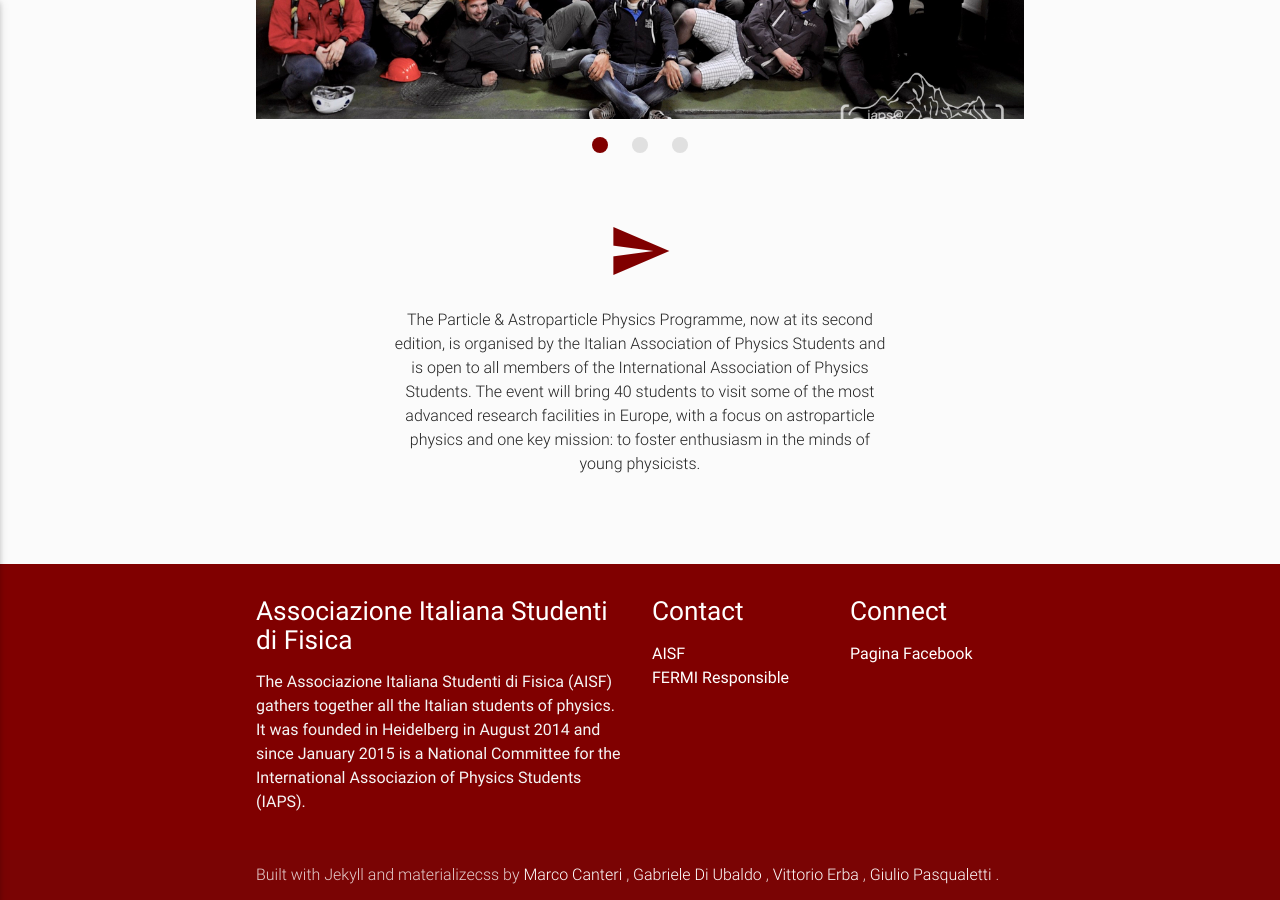
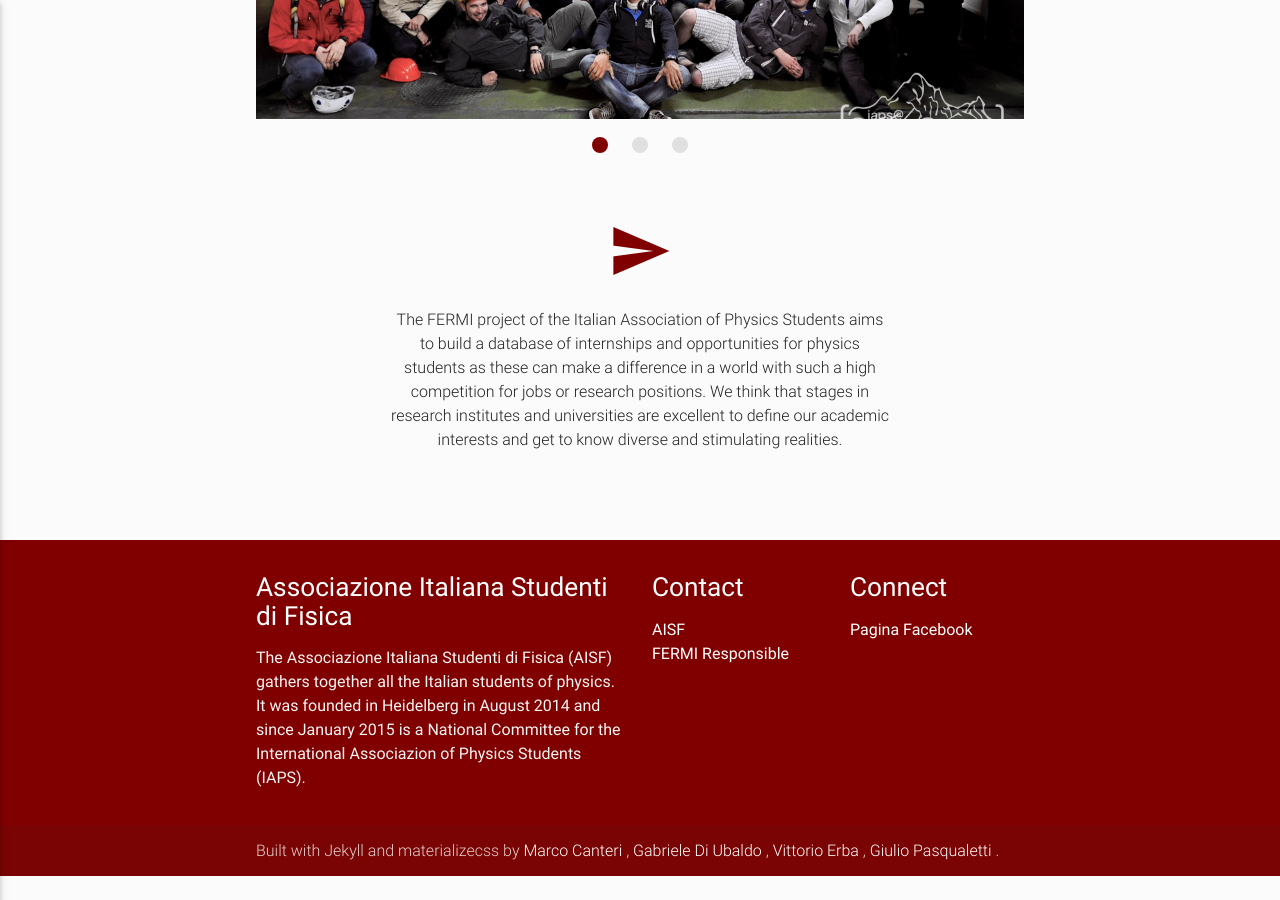
Before and after one commit to philosophysics/fermivisual, a Jekyll site: the page built from index.html, in a window 1280 px wide and 900 px high, scrolled down 1041 px. Built offline with Jekyll 4.4.1, drawn with Linux system fonts in a browser that asks for light colours; nearby versions of some CDN libraries; some of the changed lines change nothing that is shown.

Commit message:
Update home.yml

```diff
--- a/_data/home.yml
+++ b/_data/home.yml
@@ -1,10 +1,11 @@
 banner: img/banner.png
 
-Objective: "Building a database of internships and opportunities for physics students and contacting research institutes."
+Objective: "Building a database of internships and opportunities for physics students and help them getting into contact with research institutes."
 
-How: ""
+How: "The database allows you to do tailor made searches by field of study, place, retribution and many more"
 
-Target: "Young Italian but not only physics students"
+Target: "Young physics students, especially Italian but not restricted."
+
 slideshow:
   - img: img/LNGS_home.jpg
     alt: Gran Sasso National Laboratories
@@ -19,4 +20,4 @@
     title: LNF
     text: Italian National Agency for Nuclear Physics
 
-paragraph: "The Particle & Astroparticle Physics Programme, now at its second edition, is organised by the Italian Association of Physics Students and is open to all members of the International Association of Physics Students. The event will bring 40 students to visit some of the most advanced research facilities in Europe, with a focus on astroparticle physics and one key mission: to foster enthusiasm in the minds of young physicists."
+paragraph: " The FERMI project of the Italian Association of Physics Students aims to build a database of internships and opportunities for physics students as these can make a difference in a world with such a high competition for jobs or research positions. We think that stages in research institutes and universities are excellent to define our academic interests and get to know diverse and stimulating realities."
```
